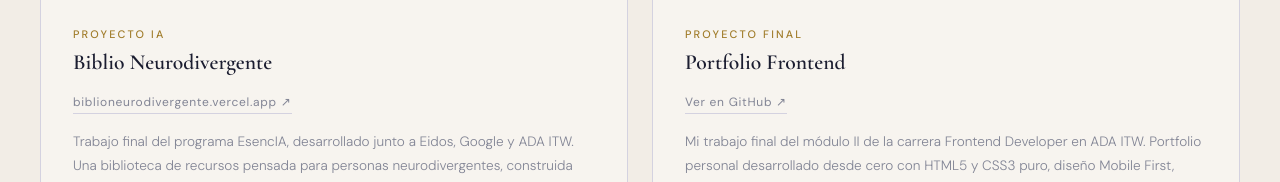
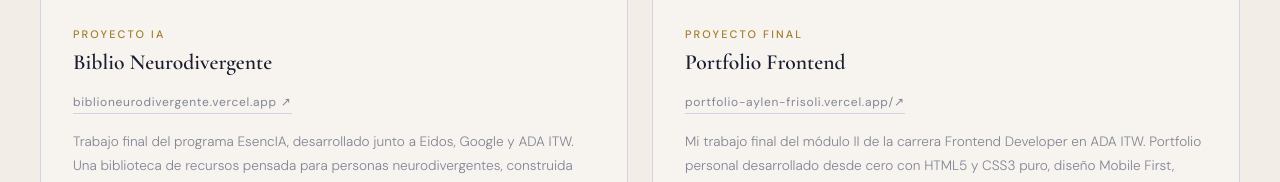
Before and after one commit to aylenfrisoli/trabajo-practico-integrador-maquetado-web, a plain HTML site: page index.html in a window 1280 px wide. Shown: the part 3309-3491 px from the top of the page. Drawn offline with nearby package versions, Linux system fonts and the light colour scheme.

Commit message:
Corección de ruta de portfolio

```diff
--- a/index.html
+++ b/index.html
@@ -270,7 +270,7 @@
         <div class="card-body">
           <p class="card-tag">Proyecto Final</p>
           <h3 class="card-title">Portfolio Frontend</h3>
-          <a href="https://github.com/aylenfrisoli" target="_blank" rel="noopener" class="card-url">Ver en GitHub ↗</a>
+          <a href="https://portfolio-aylen-frisoli.vercel.app/" target="_blank" rel="noopener" class="card-url">portfolio-aylen-frisoli.vercel.app/↗</a>
           <p class="card-text">Mi trabajo final del módulo II de la carrera Frontend Developer en ADA ITW. Portfolio personal desarrollado desde cero con HTML5 y CSS3 puro, diseño Mobile First, tipografía editorial y una paleta cuidada al detalle.</p>
           <div class="card-stack">
             <span class="tech-tag">HTML5</span>
```
